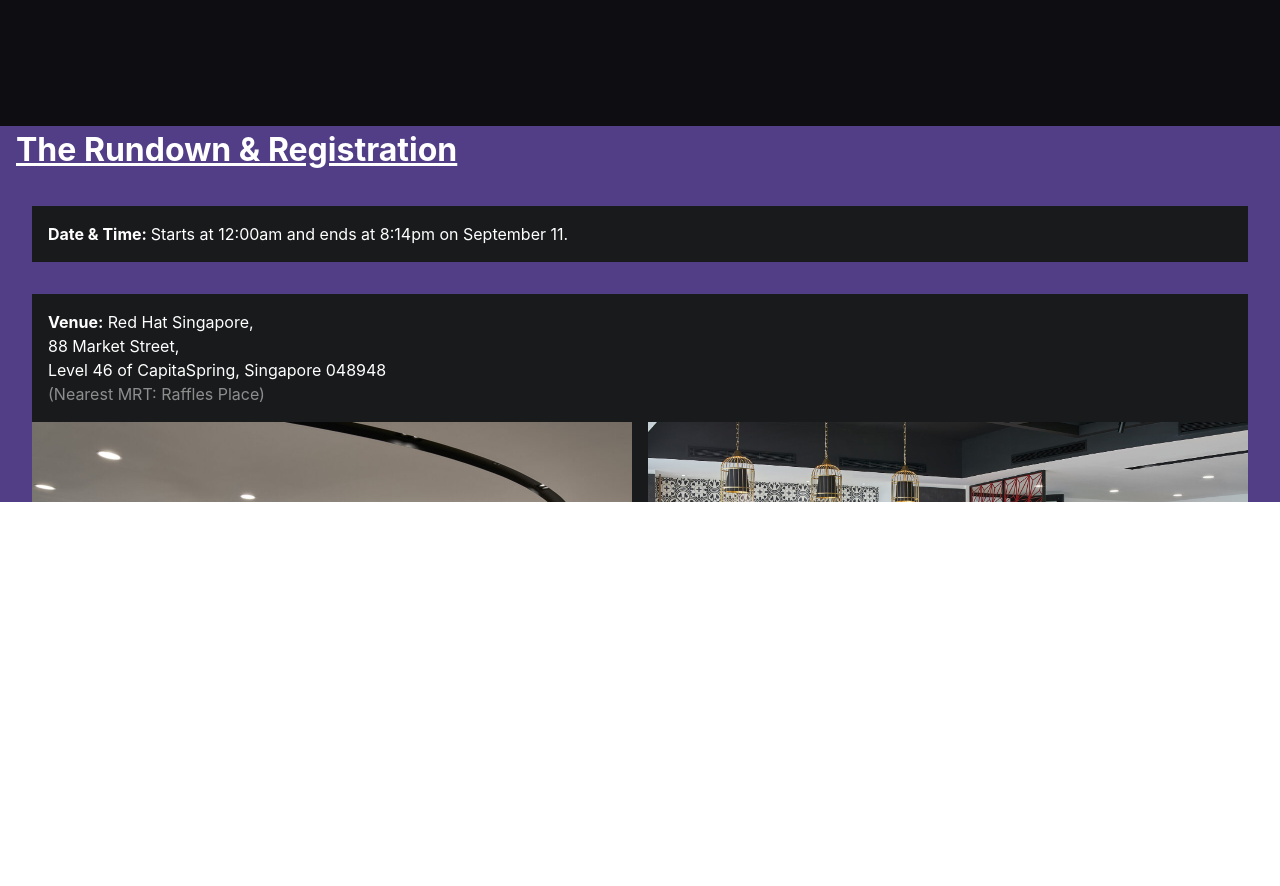
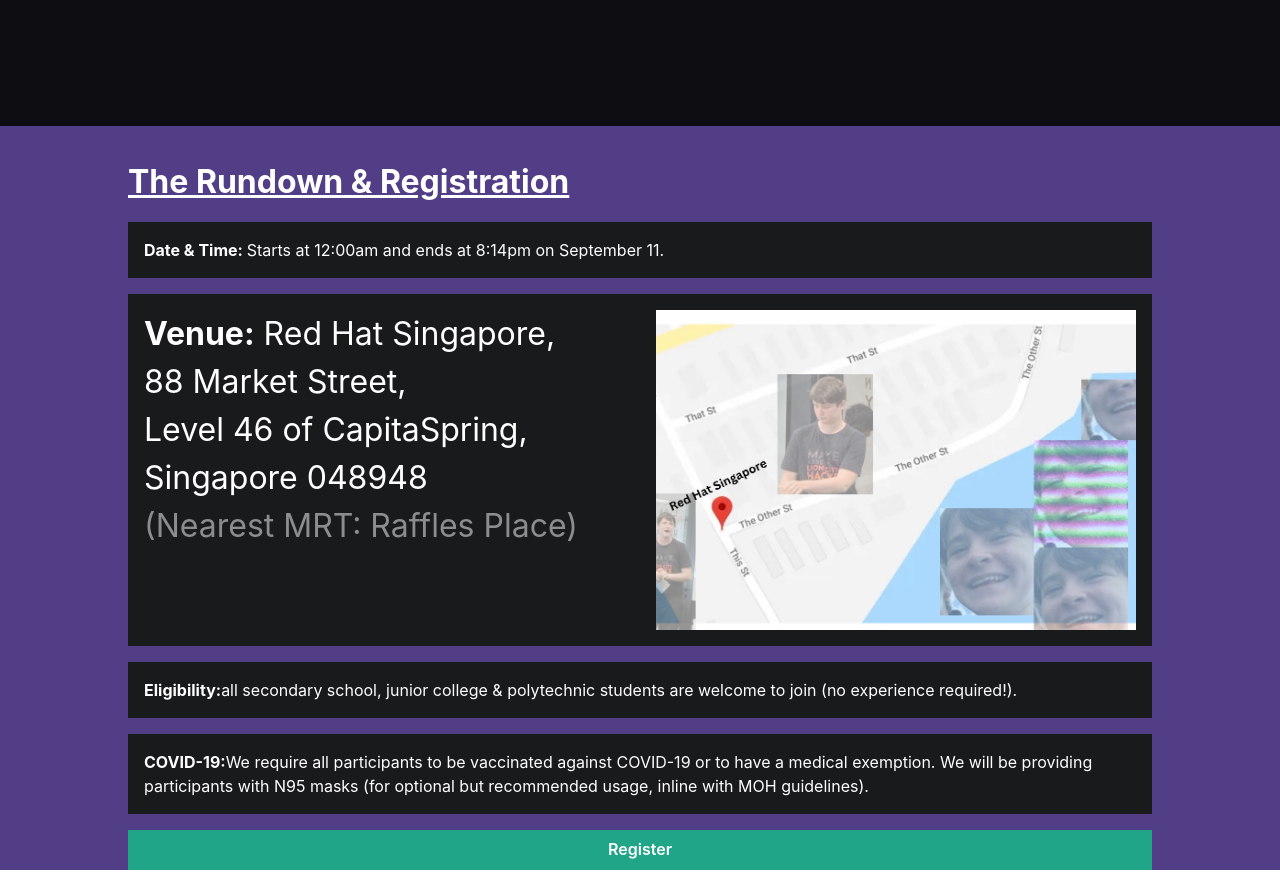
Before and after one commit to NicholasJohansan/LionCityHacks2022-TVH, a React (Vite) app: page / in a window 1280 px wide. Shown: the part 2447-3333 px from the top of the page. Before the commit the page ends 2981 px from the top, so only its background shows below. Built offline with nearby package versions, Linux system fonts and the light colour scheme; a web font is replaced by a local one.

Commit message:
added registe button

```diff
--- a/src/sections/Registration.tsx
+++ b/src/sections/Registration.tsx
@@ -1,29 +1,65 @@
 import Section from "../components/Section";
-import { Box, Text, Grid, GridItem } from "@chakra-ui/react";
+import { Box, Text, Flex, Spacer, Button } from "@chakra-ui/react";
 import image1 from '../assets/Red-Hat-Singapore-workplace-lounge-reception-1200x675.jpg';
 import image2 from '../assets/Red-Hat-Singapore-workplace-canteen-kitchen-collaboration-2000x1125.jpg';
+import map from '../assets/IMG_0638.png';
 
 const Registration: React.FC = () => {
+
+    const error = () => {
+        alert("Please fill in all fields");
+    }
+
     return(
-        <Section bgColor="#523e86">
-            <Text  as="b" fontSize="2rem" color="#FFFFFF" p="1rem"><Text as='u'>The Rundown & Registration</Text></Text>
-            <Box bgColor='#181a1b' m='2rem'>
+        <Section bgColor="#523e86" pt='2rem'>
+            <Text  as="b" fontSize="2rem" color="#FFFFFF" ml='8rem' mr='8rem'><Text as='u'>The Rundown & Registration</Text></Text>
+            <Box bgColor='#181a1b' ml='8rem' mr='8rem' mb='1rem' mt='1rem'>
                 <Text color="#FFFFFF" p='1rem'>
                     <Text as='b'>Date & Time: </Text>
                     Starts at 12:00am and ends at 8:14pm on September 11.
                 </Text>
             </Box>
-            <Box bgColor='#181a1b' m='2rem'>
+
+                <Box bgColor='#181a1b' ml='8rem' mr='8rem' mb='1rem' mt='1rem'>
+                    <Flex>
+                    <Text color="#FFFFFF" p='1rem' fontSize='2rem'>
+                        <Text as='b'>Venue:</Text> Red Hat Singapore,
+                        <Text>88 Market Street,</Text>
+                        <Text>Level 46 of CapitaSpring, Singapore 048948 </Text>
+                        <Text opacity="50%">(Nearest MRT: Raffles Place)</Text>
+                    </Text>
+                    <Spacer/>
+                    <Box p='1rem'>
+                        <Box
+                        bgImage={map}
+                        bgSize="cover"
+                        bgPosition="center"
+                        minW="30rem"
+                        minH="20rem"
+                        />
+                    </Box>
+                    </Flex>
+                </Box>
+
+            <Box bgColor='#181a1b' ml='8rem' mr='8rem' mb='1rem' mt='1rem'>
                 <Text color="#FFFFFF" p='1rem'>
-                    <Text as='b'>Venue:</Text> Red Hat Singapore,
-                    <Text>88 Market Street,</Text>
-                    <Text>Level 46 of CapitaSpring, Singapore 048948 </Text>
-                    <Text opacity="50%">(Nearest MRT: Raffles Place)</Text>
+                    <Text as='b'>Eligibility:</Text>
+                        all secondary school, junior college & polytechnic students are welcome to join (no experience required!).
                 </Text>
-                <Grid templateColumns='repeat(2, 1fr)' gap={4}>
-                    <GridItem h='5rem' backgroundImage={image1} backgroundSize='cover'/>
-                    <GridItem h='5rem' backgroundImage={image2} backgroundSize='cover'/>
-                </Grid>
+            </Box>
+
+            <Box bgColor='#181a1b' ml='8rem' mr='8rem' mb='1rem' mt='1rem'>
+                <Text color="#FFFFFF" p='1rem'>
+                    <Text as='b'>COVID-19:</Text>
+                        We require all participants to be vaccinated against COVID-19 or to have a medical exemption. We will be providing participants with N95 masks (for optional but recommended usage, inline with MOH guidelines).
+                    </Text>
+            </Box>
+
+            <Box bgColor='#21a588' ml='8rem' mr='8rem' mb='1rem' mt='1rem' textAlign='center'>
+                    {/* <Text as='b' color='#FFFFFF' textAlign='center' m='2rem'><Text as='u'>Register</Text></Text>  */}
+                    <Button colorScheme='#21a588' variant='solid' onClick={()=> error()}>
+                        Register
+                    </Button>
             </Box>
 
         </Section>
```
